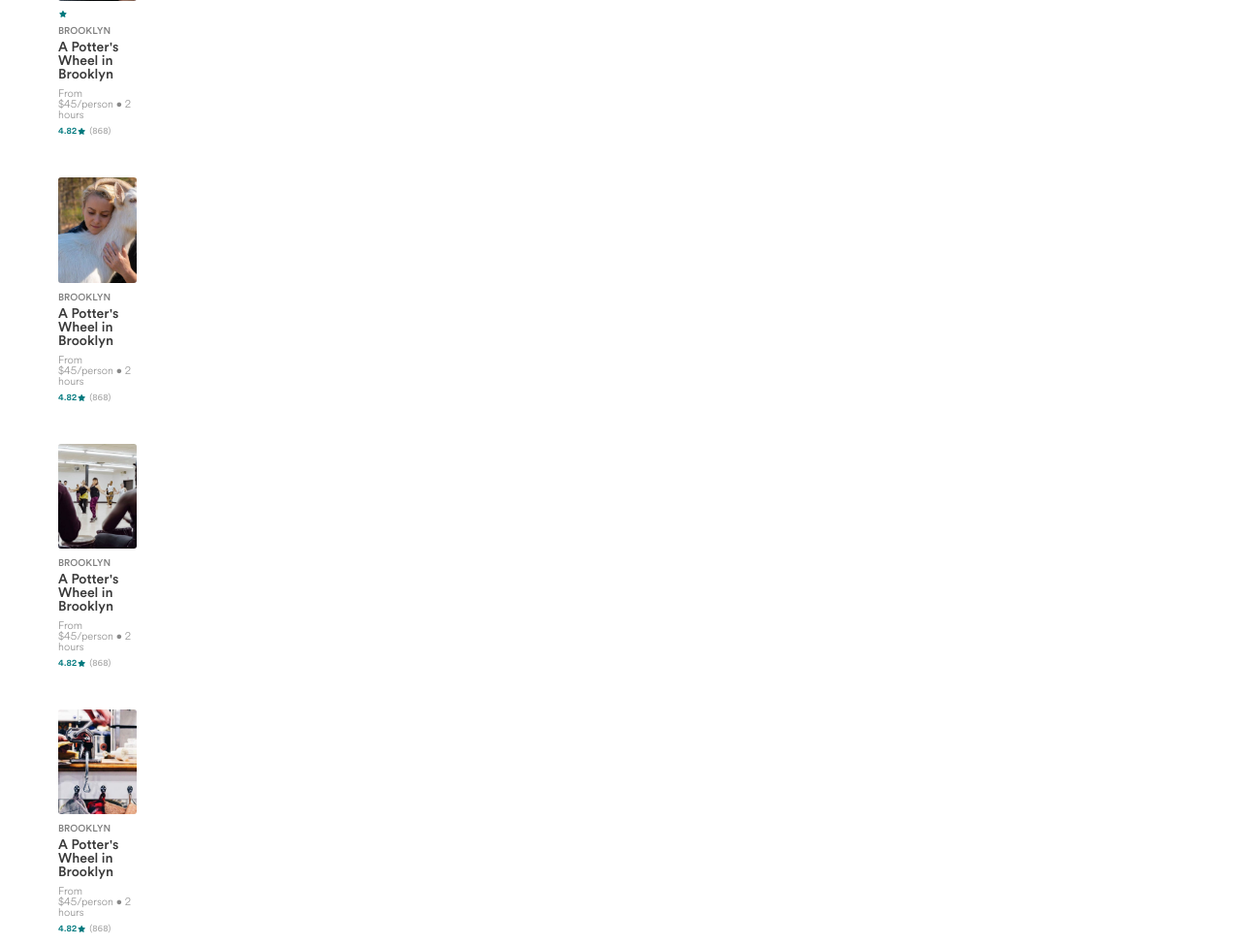
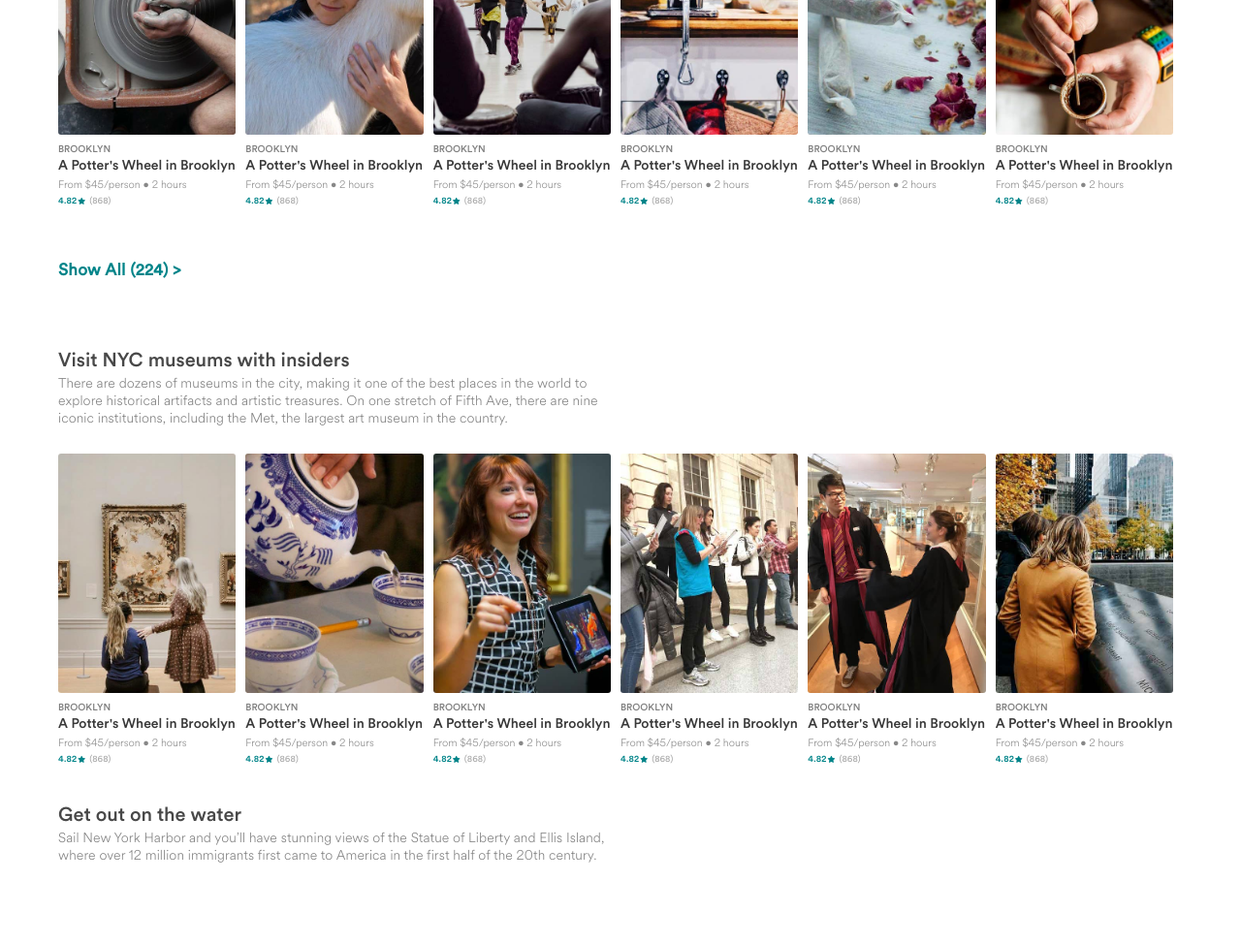
Before and after one commit to eidman/hw4-airbnb, a plain HTML site: page index.html in a window 1280 px wide. Shown: the part 847-1821 px from the top of the page at 97% size. After the commit the page ends 1799 px from the top, so only its background shows below. Drawn offline with Linux system fonts and the light colour scheme.

Commit message:
index.html update
second row of cards and "show all" link

```diff
--- a/css/style.css
+++ b/css/style.css
@@ -13,38 +13,6 @@ html {
 img {
   width: 100%;
 }
-
-/* The overlay effect (full height and width) - lays on top of the container and over the image
-.overlay {
-  position: absolute;
-  top: 0;
-  bottom: 0;
-  left: 0;
-  right: 0;
-  height: 100%;
-  width: 100%;
-  opacity: 0;
-  transition: .3s ease;
-  background-color: red;
-}
-
-/* When you mouse over the container, fade in the overlay icon
-.container-img:hover .overlay {
-  opacity: 1;
-}
-
-/* The icon inside the overlay is positioned in the middle vertically and horizontally */
-/* .icon {
-  color: white;
-  font-size: 100px;
-  position: absolute;
-  top: 50%;
-  left: 50%;
-  transform: translate(-50%, -50%);
-  -ms-transform: translate(-50%, -50%);
-  text-align: center;
-}
-*/
 
 @font-face {
   font-family: "circular-light";
@@ -171,13 +139,13 @@ text-bold {
 .card .rating {
   font-family: "circular-medium";
   font-size: 9.5px;
-  color: #00797e;
+  color: #008489;
   /* why does this not work? padding-top: 0px; */
 }
 
 i {
   font-size: 7px;
-  color: #00797e;
+  color: #008489;
   padding: 0px 4px 0px 1px;
 }
 
@@ -187,10 +155,21 @@ i {
   color: #A9A9A9;
 }
 
-.show-all {
-  font-size: 13px;
-  color: #00797e;
-  font-weight: bold;
+/* unvisited link */
+a {
+  font-family: "circular-book";
+  display: inline-block;
+  text-decoration: none;
+  font-size: 17px;
+  letter-spacing: .3px;
+  color: #008489;
+  font-weight: 600;
   margin-top: 15px;
   margin-bottom: 75px;
 }
+
+
+/* mouse over link */
+a:hover {
+  text-decoration: underline;
+}
--- a/index.html
+++ b/index.html
@@ -21,34 +21,29 @@
 
     <div class="content">
 
-      <!-- first text block -->
+      <!-- header text block -->
       <div class="text-container">
         <h3>HOMES + EXPERIENCES</h3>
         <h1>Secrets of Old New York</h1>
         <p>One of America's oldest cities, NYC is still filled with glimpses of the past—from Colonial-era pubs to Gilded Age museums, and from punk-rock clubs to historic immigrant enclaves. Take walks, visit landmarks, and meet locals who will tell you the stories behind every block of this modern metropolis.</p>
       </div>
 
-      <!-- second text block -->
+      <!-- text block -->
       <div class="text-container">
         <h2>History walks around the city</h2>
         <p class="body-small">From the glitz of the Gilded Age to the modern Broadway musical, New York City has always been a center of American culture—and each borough has its own stories to tell.</p>
       </div>
 
-      <!-- row -->
+      <!-- row 1 -->
       <div class="container">
 
         <div class="flex">
 
           <!-- card -->
           <div class="container-img">
-            <div class="card">
-              <img src="images/row-1-1.jpg" alt="Potter's Wheel">
-              <div class="overlay">
-                <a href="#" class="icon" title="User Profile">
-                  <i class="fas fa-star"></i>
-                </a>
-            </div>
-
+          </div>
+          <div class="card">
+            <img src="images/row-1-1.jpg" alt="Potter's Wheel">
             <h3>BROOKLYN</h3>
             <h5>A Potter's Wheel in Brooklyn</h5>
             <h6>From $45/person • 2 hours</h6>
@@ -97,11 +92,80 @@
 
         </div>
 
-        <!-- third text block -->
+        <!-- show all link -->
+        <div class="show-all">
+        <a href="https://www.airbnb.com/s/New-York/experiences?refinement_paths%5B%5D=%2Fexperiences%2FKG%2FTag%3A456%2CTag%3A4593&search_type=section_navigation&screen_size=large&click_referer=t%3ASEE_ALL%7Csid%3A41b5b28a-4ae1-4867-913f-30b58190be2d&place_id=ChIJOwg_06VPwokRYv534QaPC8g&query=New%20York&last_search_session_id=41b5b28a-4ae1-4867-913f-30b58190be2d">Show All (224) ></a>
+        </div>
+
+        <!-- text block -->
         <div class="text-container">
           <h2>Visit NYC museums with insiders</h2>
           <p class="body-small">There are dozens of museums in the city, making it one of the best places in the world to explore historical artifacts and artistic treasures. On one stretch of Fifth Ave, there are nine iconic institutions, including the Met, the largest art museum in the country.</p>
         </div>
+
+        <!-- row 2 -->
+        <div class="container">
+
+          <div class="flex">
+
+            <!-- card -->
+            <div class="container-img">
+            </div>
+            <div class="card">
+              <img src="images/row-2-1.jpg" alt="Potter's Wheel">
+              <h3>BROOKLYN</h3>
+              <h5>A Potter's Wheel in Brooklyn</h5>
+              <h6>From $45/person • 2 hours</h6>
+              <p> <span class=rating>4.82</span><i class="fas fa-star"></i><span class=reviewers>(868)</span></p>
+            </div>
+
+            <div class="card">
+              <img src="images/row-2-2.jpg" alt="Potter's Wheel">
+              <h3>BROOKLYN</h3>
+              <h5>A Potter's Wheel in Brooklyn</h5>
+              <h6>From $45/person • 2 hours</h6>
+              <p> <span class=rating>4.82</span><i class="fas fa-star"></i><span class=reviewers>(868)</span></p>
+            </div>
+
+            <div class="card">
+              <img src="images/row-2-3.jpg" alt="Potter's Wheel">
+              <h3>BROOKLYN</h3>
+              <h5>A Potter's Wheel in Brooklyn</h5>
+              <h6>From $45/person • 2 hours</h6>
+              <p> <span class=rating>4.82</span><i class="fas fa-star"></i><span class=reviewers>(868)</span></p>
+            </div>
+
+            <div class="card">
+              <img src="images/row-2-4.jpg" alt="Potter's Wheel">
+              <h3>BROOKLYN</h3>
+              <h5>A Potter's Wheel in Brooklyn</h5>
+              <h6>From $45/person • 2 hours</h6>
+              <p> <span class=rating>4.82</span><i class="fas fa-star"></i><span class=reviewers>(868)</span></p>
+            </div>
+
+            <div class="card">
+              <img src="images/row-2-5.jpg" alt="Potter's Wheel">
+              <h3>BROOKLYN</h3>
+              <h5>A Potter's Wheel in Brooklyn</h5>
+              <h6>From $45/person • 2 hours</h6>
+              <p> <span class=rating>4.82</span><i class="fas fa-star"></i><span class=reviewers>(868)</span></p>
+            </div>
+
+            <div class="card">
+              <img src="images/row-2-6.jpg" alt="Potter's Wheel">
+              <h3>BROOKLYN</h3>
+              <h5>A Potter's Wheel in Brooklyn</h5>
+              <h6>From $45/person • 2 hours</h6>
+              <p> <span class=rating>4.82</span><i class="fas fa-star"></i><span class=reviewers>(868)</span></p>
+            </div>
+
+          </div>
+
+          <!-- text block -->
+          <div class="text-container">
+            <h2>Get out on the water</h2>
+            <p class="body-small">Sail New York Harbor and you’ll have stunning views of the Statue of Liberty and Ellis Island, where over 12 million immigrants first came to America in the first half of the 20th century.</p>
+          </div>
 
       </div>
 
```
